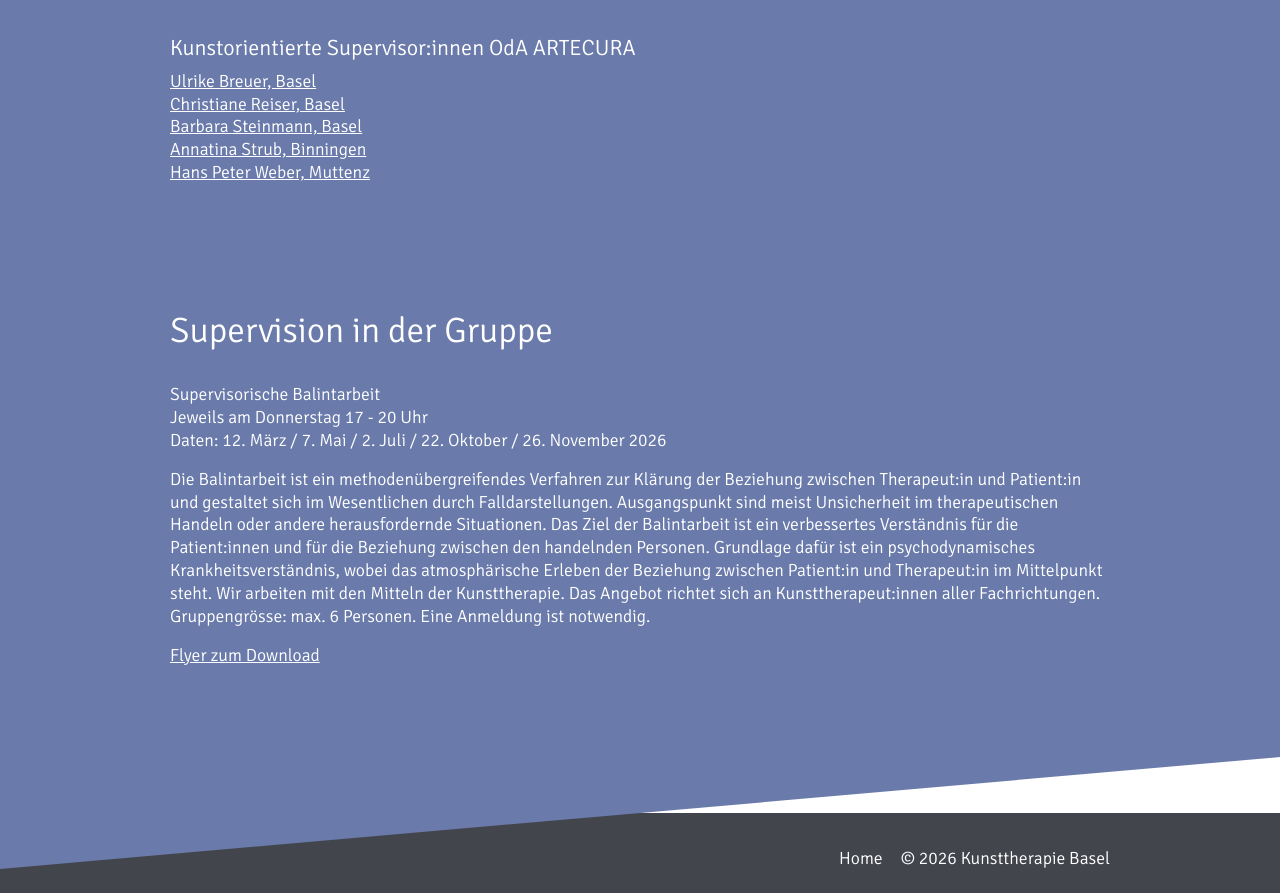
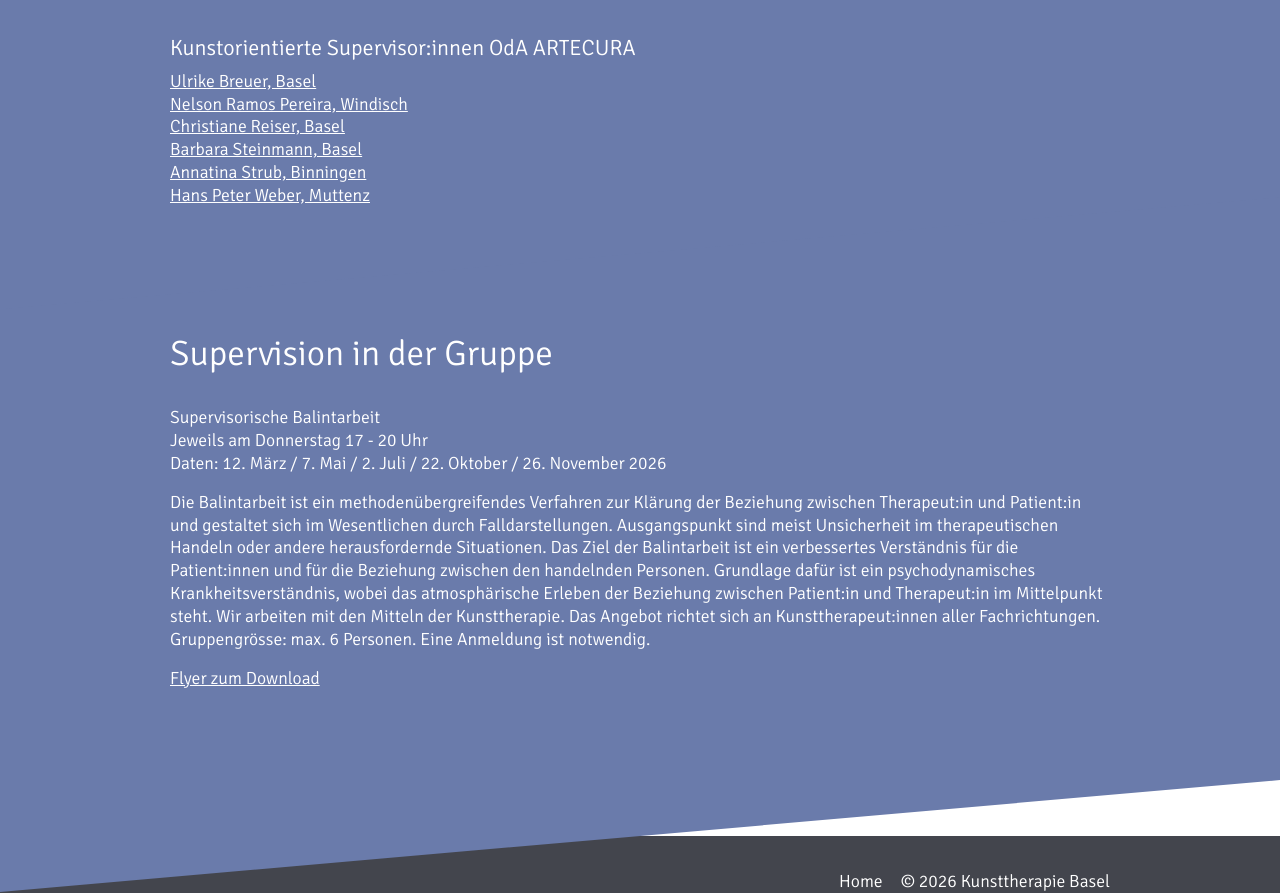
Before and after one commit to kunsttherapie-basel/kunsttherapie-basel.ch, a plain HTML site: page intervision-supervision/index.html in a window 1280 px wide. Shown: the part 1583-2476 px from the top of the page. Drawn offline with Linux system fonts and the light colour scheme.

Commit message:
Aenderungen NR

```diff
--- a/intervision-supervision/index.html
+++ b/intervision-supervision/index.html
@@ -166,6 +166,7 @@ In einer anschliessenden Integrationsphase werden die Erkenntnisse in die Alltag
 <br>
 <h5 id="kunstorientierte-supervisorinnen-oda-artecura">Kunstorientierte Supervisor:innen OdA ARTECURA</h5>
 <p><a href="/therapeuten/breuer-ulrike">Ulrike Breuer, Basel</a><br>
+<a href="/therapeuten/ramos-pereira-nelson">Nelson Ramos Pereira, Windisch</a><br>
 <a href="/therapeuten/reiser-christiane">Christiane Reiser, Basel</a><br>
 <a href="/therapeuten/steinmann-barbara">Barbara Steinmann, Basel</a><br>
 <a href="/therapeuten/strub-annatina">Annatina Strub, Binningen</a><br>
```
